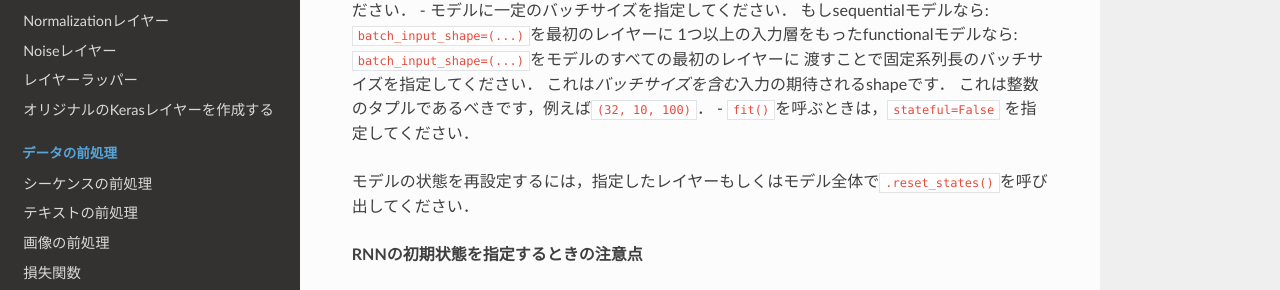
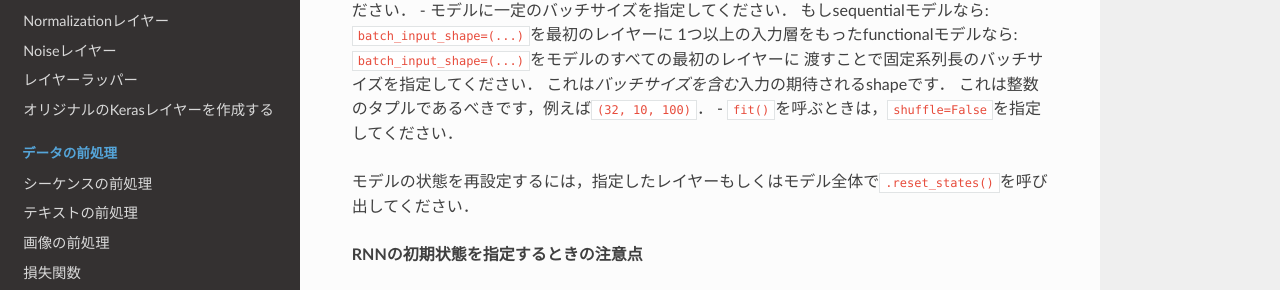
Before and after one commit to keras-team/keras-docs-ja, an MkDocs documentation site: the page built from sources/layers/recurrent.md, in a window 1280 px wide and 900 px high, scrolled down 1412 px. Shown: the part 157-447 px from the top of the window. Built offline with MkDocs 1.6.1, drawn with Linux system fonts in a browser that asks for light colours; nearby versions of some CDN libraries; old or Windows-style settings are respelled for this version of MkDocs.

Commit message:
Fix an argument

```diff
--- a/sources/layers/recurrent.md
+++ b/sources/layers/recurrent.md
@@ -69,7 +69,7 @@ RNNレイヤーを'stateful'にすることができます．
     渡すことで固定系列長のバッチサイズを指定してください．
     これは*バッチサイズを含む*入力の期待されるshapeです．
     これは整数のタプルであるべきです，例えば`(32, 10, 100)`．
- - `fit()`を呼ぶときは，`stateful=False` を指定してください．
+ - `fit()`を呼ぶときは，`shuffle=False`を指定してください．
 
 モデルの状態を再設定するには，指定したレイヤーもしくはモデル全体で`.reset_states()`を呼び出してください．
 
```
